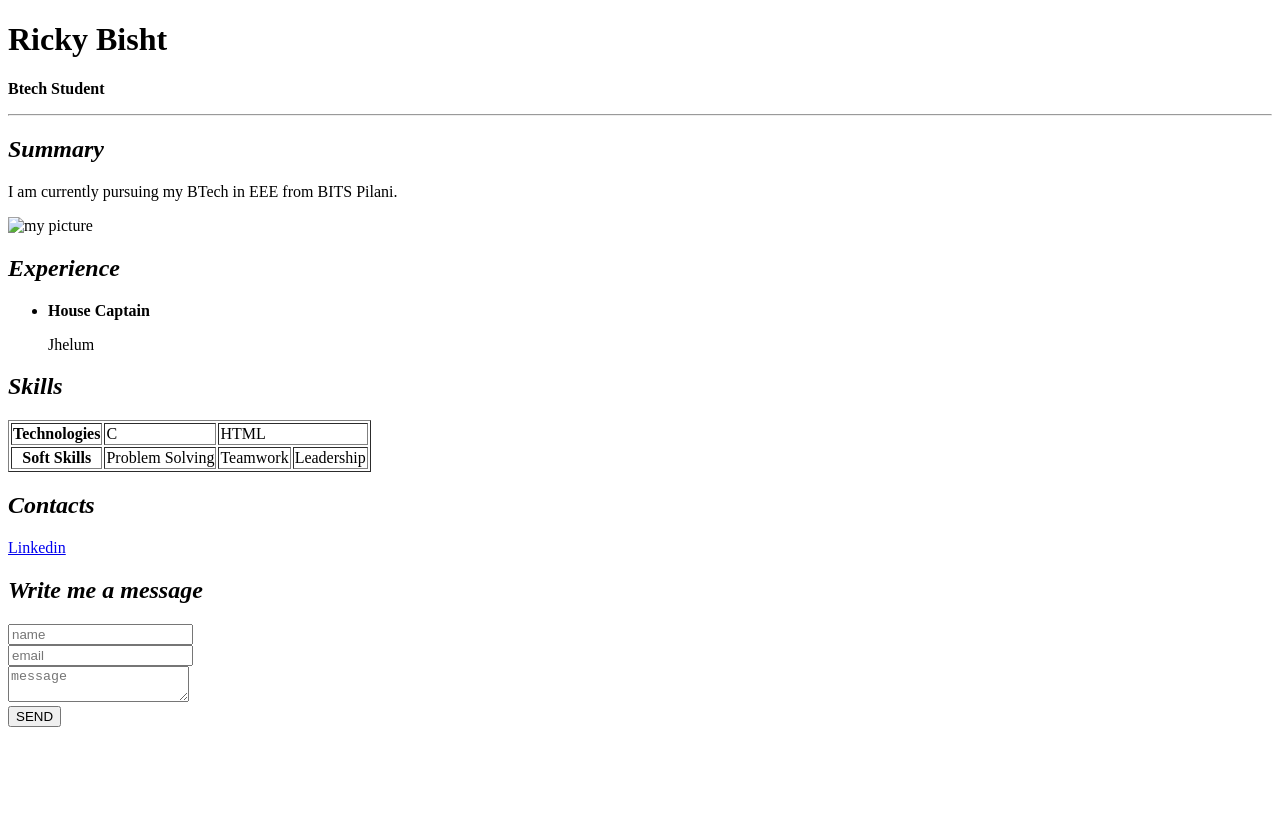
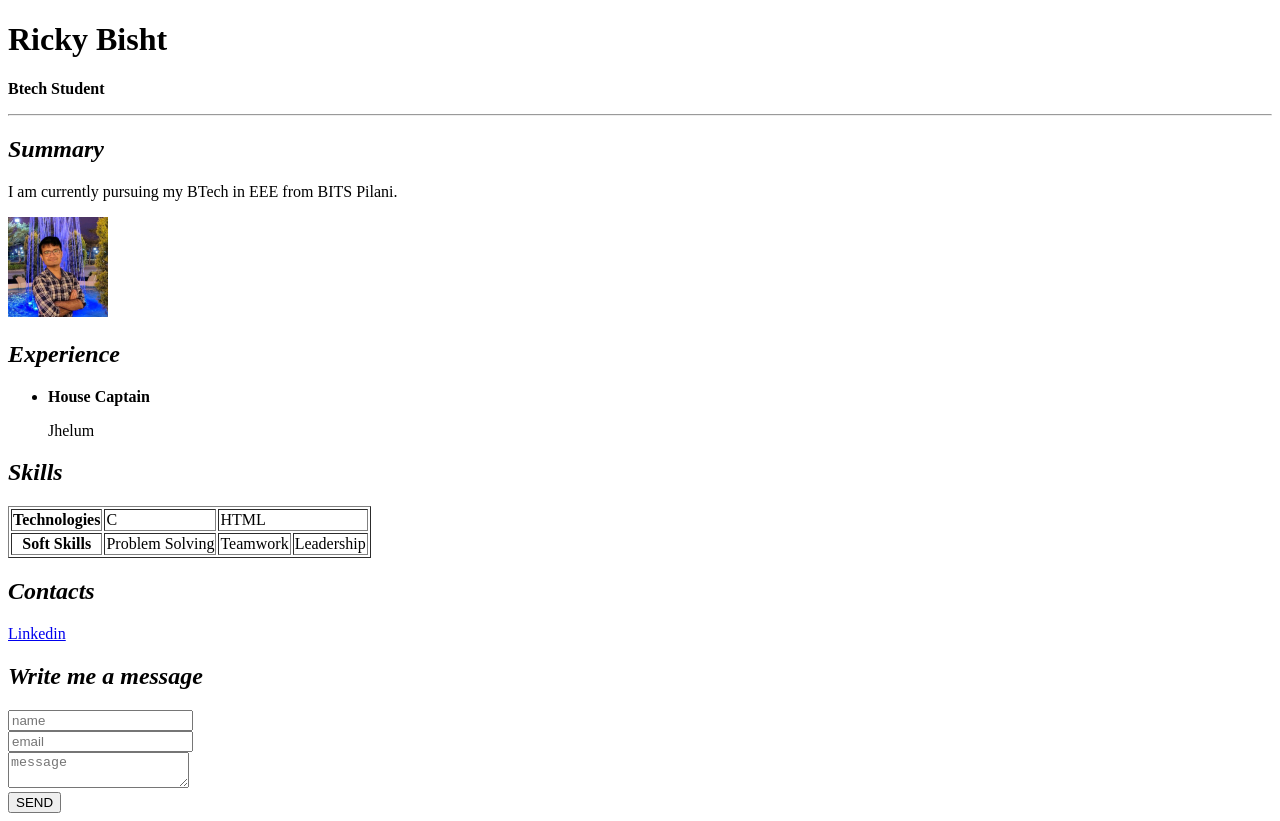
Before and after one commit to rickybishty123/cv, a plain HTML site: page index.html in a window 1280 px wide. Before the commit the page ends 800 px from the top, so only its background shows below. Drawn offline with Linux system fonts and the light colour scheme.

Commit message:
Update index.html

```diff
--- a/index.html
+++ b/index.html
@@ -9,7 +9,7 @@
 		<hr>
 		<h2><i>Summary</i></h2>
 		<p>I am currently pursuing my BTech in EEE from BITS Pilani.</p>
-		<img src="./linkedinphoto" alt="my picture" height="100px" width="100px">
+		<img src="./linkedinphoto.jpg" alt="my picture" height="100px" width="100px">
 		<h2><i>Experience</i></h2>
 		<ul>
 			<li><b>House Captain</b>
```
